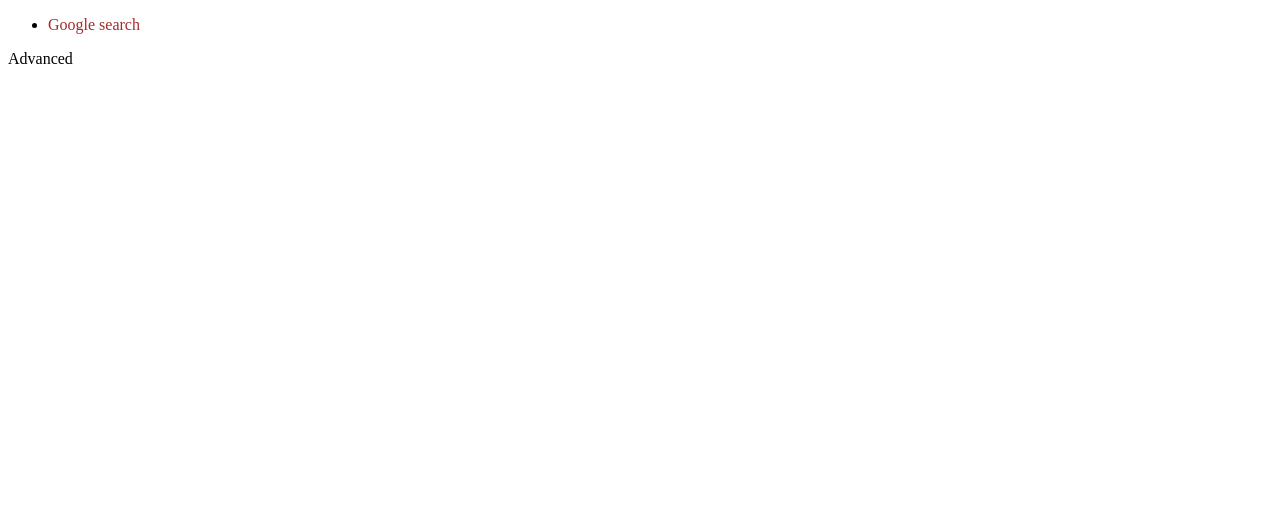
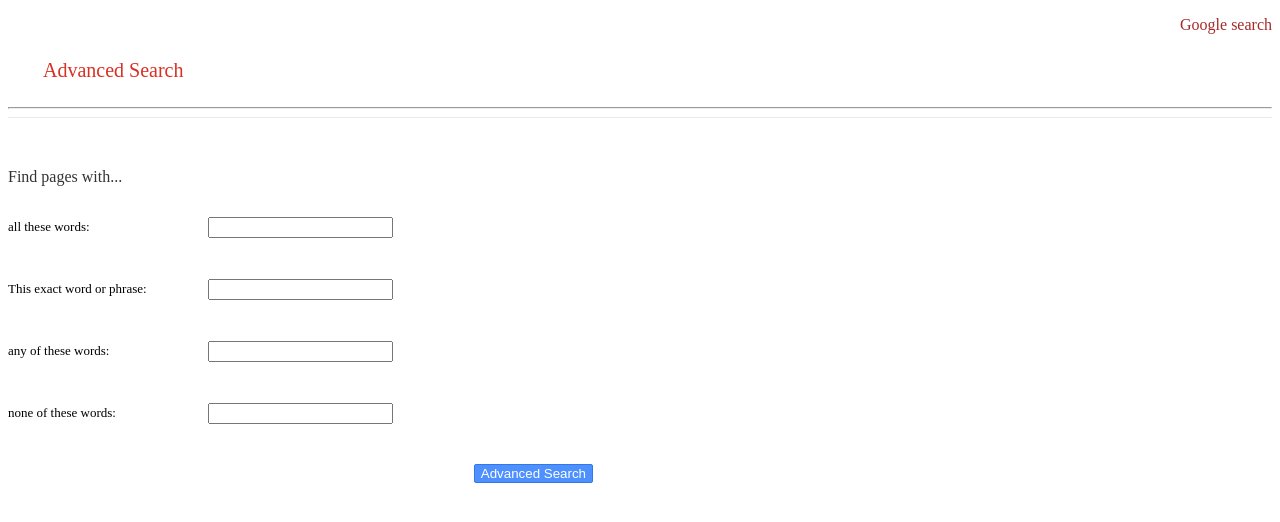
Before and after one commit to Aryankpoor/C, a plain HTML site: page source/GAS.html in a window 1280 px wide. Drawn offline with Linux system fonts and the light colour scheme.

Commit message:
final changes

```diff
--- a/source/GAS.html
+++ b/source/GAS.html
@@ -8,11 +8,57 @@
 
     <body>
         <div>
-            <ul class="nav1">
+            <ul class="navbar-google">
                 <li class="item"><a href="index.html">Google search</a></li>
 
             </ul>
         </div>
-       Advanced
+            <p class="h1-advanced">Advanced Search</p>
+        <hr/>
+        <div class="line"></div>
+        <div class="div-advanced">
+
+        </div>
+        <p class="h2-advanced">Find pages with...</p>
+        <form action="https://google.com/search">
+           <div class="row-input">
+            <div class="left">
+                <p class="p-advanced">all these words:</p>
+            </div>
+            <div class="right">
+                <input type="text" name="as_q" class="form-control">
+            </div>
+           </div>
+
+           <div class="row-input">
+            <div class="left">
+                <p class="p-advanced">This exact word or phrase:</p>
+            </div>
+            <div class="right">
+                <input type="text" name="as_epq" class="form-control">
+            </div>
+           </div>
+
+           <div class="row-input">
+            <div class="left">
+                <p class="p-advanced">any of these words:</p>
+            </div>
+            <div class="right">
+                <input type="text" name="as_oq" class="form-control">
+            </div>
+           </div>
+
+           <div class="row-input">
+            <div class="left">
+                <p class="p-advanced">none of these words:</p>
+            </div>
+            <div class="right">
+                <input type="text" name="as_eq" class="form-control">
+            </div>
+           </div>
+           <div class="btn-div">
+                <input type="submit" value="Advanced Search" class="btn btn-advanced">
+           </div>
+        </form>
 </body>
 </html>
--- a/source/style.css
+++ b/source/style.css
@@ -37,7 +37,7 @@ a:active {
    z-index: 3;
    height: 44px;
    background: #fff;
-   border: 1px solid #dfe1e5;
+   border: 1px solid #9ea0a5;
    box-shadow: none;
    border-radius: 24px;
    margin: 0 auto;
@@ -50,6 +50,7 @@ a:active {
 .btn-google {
    background-color: #f8f9fa;
    border: 1px solid #f8f9fa;
+   border-radius: 4px;
    color: #3c4043;
    font-family: Roboto,arial,sans-serif;
    font-size: 14px;
@@ -62,3 +63,62 @@ a:active {
    cursor: pointer;
    user-select: none;
 }
+
+.h1-advanced {
+   color: #d93025;
+   font-size: 20px;
+   margin: 25px 35px;
+}
+
+hr {
+   color: gray;
+}
+
+.line {
+   border-bottom: 1px solid #ebebeb;
+}
+
+.h2-advanced {
+   font-size: 16px;
+   color: #333333;
+}
+
+.div-advanced {
+   margin: 50px;
+}
+
+.row-input {
+   display: flex;
+   flex-direction: row;
+   align-items: center;
+   margin-top: 20px;
+}
+
+.left {
+   width: 200px;
+}
+
+.right {
+   width: 385px;
+}
+
+.p-advanced {
+   font-size: 13px;
+   vertical-align: middle;
+}
+
+.btn-advanced {
+   box-shadow: none;
+   background-color: #4d90fe;
+   border: 1px solid #3079ed;
+   color: #fff;
+   border-radius: 2px;
+}
+
+.btn-div {
+   display: flex;
+   justify-content: flex-end;
+   width: 585px;
+   margin-top: 30px;
+
+}
```
Also changed, not shown: source/GIS.html (+15 -5 lines), source/index.html (+2 -1 lines).
